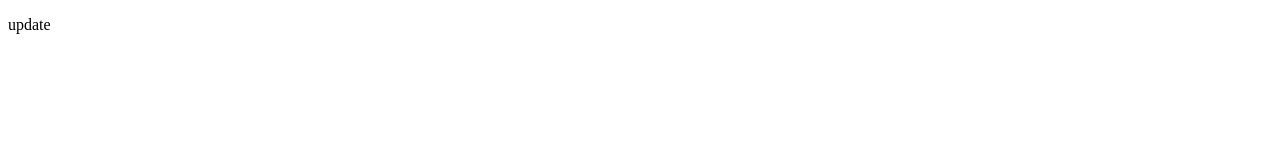
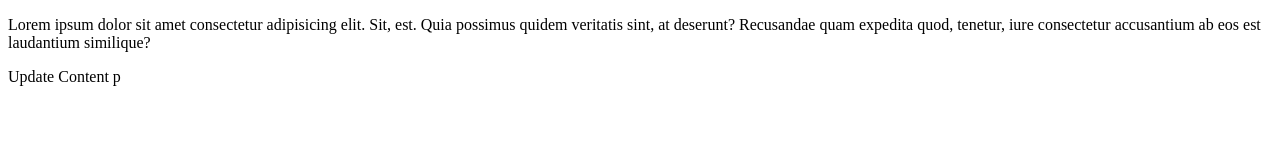
Before and after one commit to habsyi-ikhlashulariq/livesessionminggu2sesi3, a plain HTML site: page index.html in a window 1280 px wide. Drawn offline with Linux system fonts and the light colour scheme.

Commit message:
update content p

```diff
--- a/index.html
+++ b/index.html
@@ -7,6 +7,7 @@
     <title>Belajar Github</title>
 </head>
 <body>
-    <p>update</p>
+    <p>Lorem ipsum dolor sit amet consectetur adipisicing elit. Sit, est. Quia possimus quidem veritatis sint, at deserunt? Recusandae quam expedita quod, tenetur, iure consectetur accusantium ab eos est laudantium similique?</p>
+    <p>Update Content p</p>
 </body>
 </html>
```
